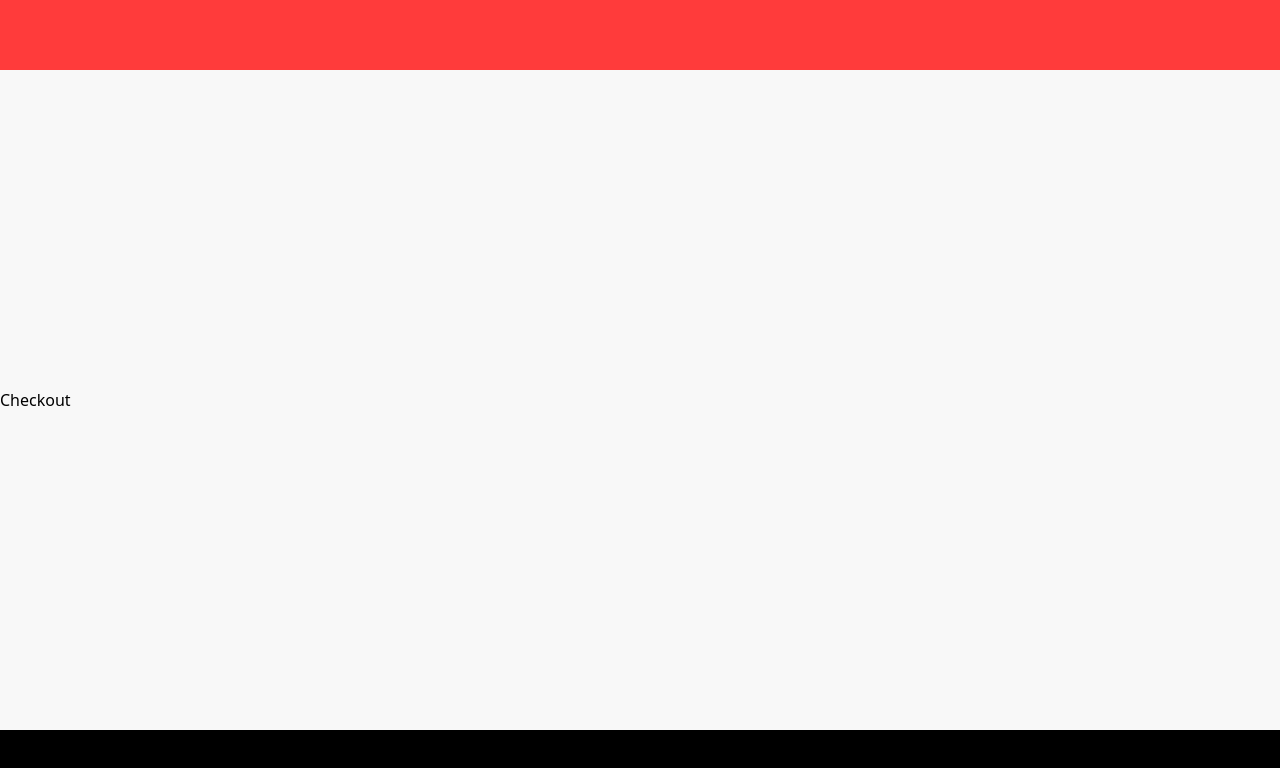
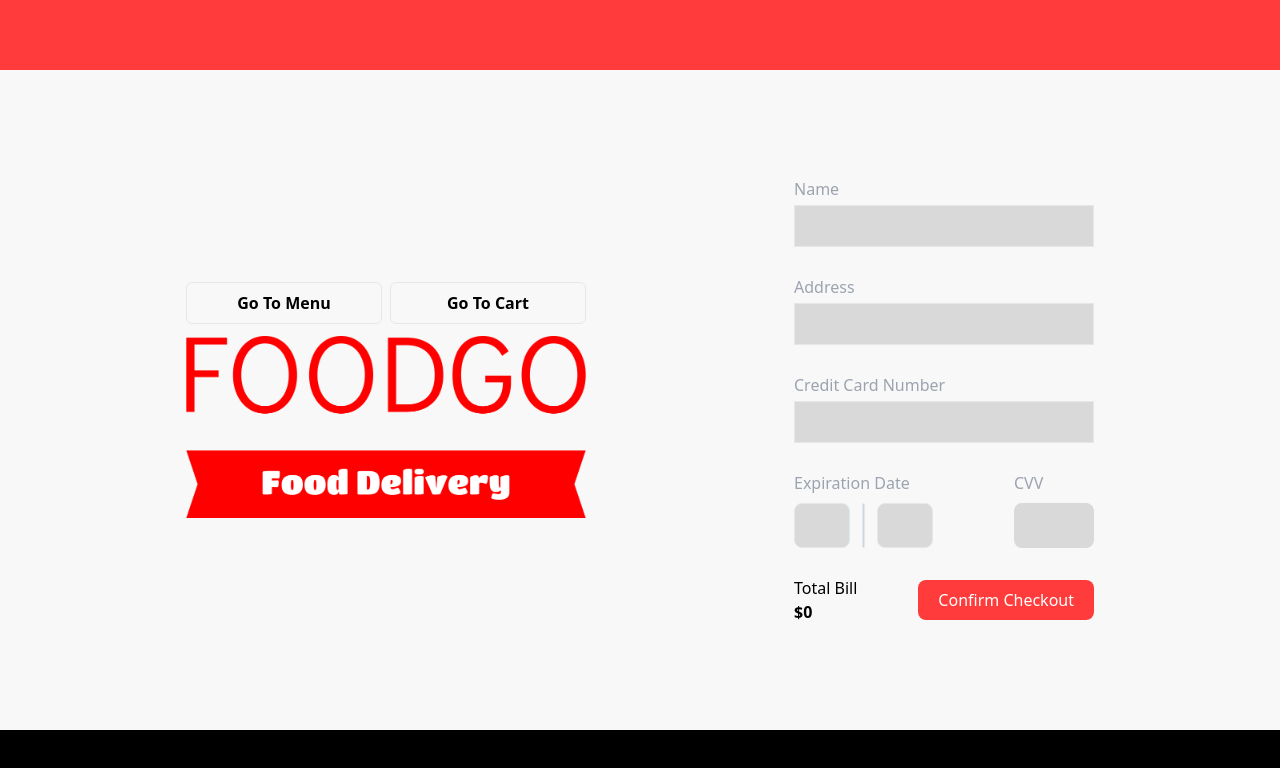
Before and after one commit to XavianMoody10/FoodGo, a React (Vite) app in the folder client/: page /checkout in a window 1280 px wide. Shown: the top 768 px of the page. Built offline with nearby package versions, Linux system fonts and the light colour scheme.

Commit message:
Fixed CartItem functionality

```diff
--- a/client/package.json
+++ b/client/package.json
@@ -11,11 +11,13 @@
   },
   "dependencies": {
     "framer-motion": "^10.12.16",
+    "numbro": "^2.3.6",
     "react": "^18.2.0",
     "react-dom": "^18.2.0",
     "react-icons": "^4.9.0",
     "react-lazy-load-image-component": "^1.6.0",
-    "react-router-dom": "^6.12.1"
+    "react-router-dom": "^6.12.1",
+    "uuid": "^9.0.0"
   },
   "devDependencies": {
     "@types/react": "^18.0.37",
--- a/client/src/components/CartItem/CartItem.jsx
+++ b/client/src/components/CartItem/CartItem.jsx
@@ -1,9 +1,10 @@
-import React, { useContext } from "react";
+import React, { useContext, useEffect } from "react";
 import { CartContext } from "../../context/CartContext";
 import { burgers } from "../../data/burgers.data";
 import { pizza } from "../../data/pizza.data";
 import { desert } from "../../data/desert.data";
 import { fruits } from "../../data/fruit.data";
+import numbro from "numbro";
 
 export const CartItem = ({ item }) => {
   const { id, name, image, price, qty } = item;
@@ -28,7 +29,12 @@ export const CartItem = ({ item }) => {
           </li>
           <li>
             <span>Price: </span>
-            <strong>${parseFloat(price.toFixed(2))}</strong>
+            <strong>
+              {numbro(price).formatCurrency({
+                thousandSeparated: true,
+                mantissa: 2,
+              })}
+            </strong>
           </li>
           <li>
             <span>Quantity: </span>
@@ -40,21 +46,21 @@ export const CartItem = ({ item }) => {
       <div className=" flex flex-col w-fit gap-2">
         <button
           className=" border px-9 py-2 rounded-md hover:bg-black hover:text-white duration-200"
-          onClick={() => increaseItemQuantity(allFood[index])}
+          onClick={() => increaseItemQuantity(item)}
         >
           Increase Quantity
         </button>
 
         <button
           className=" border px-9 py-2 rounded-md hover:bg-black hover:text-white duration-200"
-          onClick={() => decreaseItemQuantity(allFood[index], item)}
+          onClick={() => decreaseItemQuantity(item)}
         >
           Decrease Quantity
         </button>
 
         <button
           className=" border px-9 py-2 rounded-md hover:bg-black hover:text-white duration-200"
-          onClick={() => removeItem(allFood[index])}
+          onClick={() => removeItem(allFood[index], item)}
         >
           Remove
         </button>
--- a/client/src/components/FoodOption/FoodOption.jsx
+++ b/client/src/components/FoodOption/FoodOption.jsx
@@ -4,7 +4,7 @@ import { LazyLoadImage } from "react-lazy-load-image-component";
 import { CartContext } from "../../context/CartContext";
 
 export const FoodOption = ({ option, index, displayMessageHandler }) => {
-  const { name, image, price } = option;
+  const { id, name, image, price } = option;
   const [loaded, isLoaded] = useState(false);
   const { addItem } = useContext(CartContext);
 
@@ -34,7 +34,7 @@ export const FoodOption = ({ option, index, displayMessageHandler }) => {
         className=" border w-full p-1 text-white bg-[#FF3B3B] rounded-md hover:shadow-md"
         onClick={() => {
           addItem(option);
-          displayMessageHandler();
+          displayMessageHandler(option);
         }}
       >
         Add To Cart
--- /dev/null
+++ b/client/src/components/FormInput/FormInput.jsx
@@ -0,0 +1,11 @@
+import React from "react";
+
+export const FormInput = ({ inputFor, inputType }) => {
+  return (
+    <input
+      type={inputType}
+      name={inputFor}
+      className=" border bg-[#D9D9D9] p-2 w-full"
+    />
+  );
+};
--- /dev/null
+++ b/client/src/components/FormLabelInput/FormLabelInput.jsx
@@ -0,0 +1,13 @@
+import React from "react";
+import { FormInput } from "../FormInput/FormInput";
+
+export const FormLabelInput = ({ name, inputType }) => {
+  return (
+    <div className=" flex flex-col gap-1">
+      <label htmlFor={name} className=" text-gray-400">
+        {name.charAt(0).toUpperCase() + name.slice(1)}
+      </label>
+      <FormInput inputFor={name} inputType={inputType}></FormInput>
+    </div>
+  );
+};
--- a/client/src/context/CartContext.jsx
+++ b/client/src/context/CartContext.jsx
@@ -1,5 +1,5 @@
 // MyContext.js
-import React, { createContext, useState } from "react";
+import React, { createContext, useEffect, useState } from "react";
 
 // Create a new context
 export const CartContext = createContext();
@@ -9,35 +9,28 @@ export const CartContextProvider = ({ children }) => {
   const [cart, setCart] = useState([]);
 
   const increaseItemQuantity = (option) => {
-    const itemIndex = cart.findIndex((item) => item.id === option.id);
-    const updatedCart = cart.map(
-      (item, index) =>
-        index === itemIndex && {
-          ...item,
-          price: item.price + option.price,
-          qty: item.qty + 1,
-        }
-    );
+    const deepClone = JSON.parse(JSON.stringify(cart));
+    const itemIndex = deepClone.findIndex((item) => item.id === option.id);
+    const singlePrice = deepClone[itemIndex].price / deepClone[itemIndex].qty;
 
-    setCart(updatedCart);
+    deepClone[itemIndex].qty = deepClone[itemIndex].qty + 1;
+    deepClone[itemIndex].price = deepClone[itemIndex].price + singlePrice;
+
+    setCart(deepClone);
   };
 
-  const decreaseItemQuantity = (option, cartItem) => {
-    const itemIndex = cart.findIndex((item) => item.id === option.id);
+  const decreaseItemQuantity = (option) => {
+    const deepClone = JSON.parse(JSON.stringify(cart));
+    const itemIndex = deepClone.findIndex((item) => item.id === option.id);
+    const singlePrice = deepClone[itemIndex].price / deepClone[itemIndex].qty;
 
-    if (cartItem.qty === 1) {
-      removeItem(cartItem);
+    deepClone[itemIndex].qty = deepClone[itemIndex].qty - 1;
+    deepClone[itemIndex].price = deepClone[itemIndex].price - singlePrice;
+
+    if (deepClone[itemIndex].qty < 1) {
+      removeItem(option);
     } else {
-      const updatedCart = cart.map(
-        (item, index) =>
-          index === itemIndex && {
-            ...item,
-            price: item.price - option.price,
-            qty: item.qty - 1,
-          }
-      );
-
-      setCart(updatedCart);
+      setCart(deepClone);
     }
   };
 
@@ -47,12 +40,14 @@ export const CartContextProvider = ({ children }) => {
   };
 
   const addItem = (item) => {
-    const exist = cart.filter(({ id }) => id === item.id);
+    const deepClone = JSON.parse(JSON.stringify(cart));
+    const exist = deepClone.filter(({ id }) => id === item.id);
+    const newItem = { ...item, qty: 1 };
 
     if (exist.length) {
       increaseItemQuantity(item);
     } else {
-      setCart((prev) => [...prev, { ...item, qty: 1, price: item.price }]);
+      setCart([...deepClone, newItem]);
     }
   };
 
--- a/client/src/hooks/GetCartFullPrice.jsx
+++ b/client/src/hooks/GetCartFullPrice.jsx
@@ -1,4 +1,9 @@
-export const getCartFullPrice = (cart) => {
+import { useContext } from "react";
+import { CartContext } from "../context/CartContext";
+
+export const getCartFullPrice = () => {
+  const { cart } = useContext(CartContext);
+
   const fullPrice = [...cart].reduce((acc, cur) => cur.price + acc, 0);
 
   return fullPrice;
--- a/client/src/pages/Cart.jsx
+++ b/client/src/pages/Cart.jsx
@@ -24,12 +24,12 @@ export const Cart = () => {
       </div>
 
       {cart.length ? (
-        <div className=" w-3/5">
+        <div className=" w-3/5 mb-10">
           <div className=" flex flex-col gap-5 w-full mb-10">{cartItems}</div>
           <div className=" w-full text-lg flex justify-between mb-3">
             <p>
               Full Price:
-              <strong> ${parseFloat(getCartFullPrice(cart).toFixed(2))}</strong>
+              <strong> ${parseFloat(getCartFullPrice().toFixed(2))}</strong>
             </p>
 
             <p>
--- a/client/src/pages/Checkout.jsx
+++ b/client/src/pages/Checkout.jsx
@@ -1,5 +1,80 @@
 import React from "react";
+import logo from "../assets/logo.png";
+import { FormLabelInput } from "../components/FormLabelInput/FormLabelInput";
+import { getCartFullPrice } from "../hooks/GetCartFullPrice";
+import { Link } from "react-router-dom";
 
 export const Checkout = () => {
-  return <div>Checkout</div>;
+  return (
+    <div className=" flex items-center justify-center">
+      <div className=" flex gap-52 items-center">
+        <div className=" flex flex-col items-center">
+          <div className=" flex gap-2 w-full mb-3">
+            <Link
+              to={"/"}
+              className=" w-full text-center border p-2 font-semibold hover:bg-black hover:text-white duration-150 rounded-md"
+            >
+              Go To Menu
+            </Link>
+            <Link
+              to={"/cart"}
+              className=" w-full text-center border p-2 font-semibold hover:bg-black hover:text-white duration-150 rounded-md"
+            >
+              Go To Cart
+            </Link>
+          </div>
+          <img src={logo} alt="logo" className=" max-w-[400px]"></img>
+        </div>
+
+        <form action="POST" className=" flex flex-col gap-7 w-[300px]">
+          <FormLabelInput name={"name"} inputType={"text"} />
+          <FormLabelInput name={"Address"} inputType={"text"} />
+          <FormLabelInput name={"Credit Card Number"} inputType={"text"} />
+
+          <div className=" flex gap-4 items-start justify-between">
+            <div className=" flex flex-col h-fit gap-2">
+              <p className=" text-gray-400">Expiration Date</p>
+
+              <div className=" flex gap-3">
+                <input
+                  type="text"
+                  className=" border bg-[#D9D9D9] p-2 w-14 rounded-lg"
+                />
+                <div className=" h-[45px] border w-[3px] bg-slate-300 rounded-sm"></div>
+                <input
+                  type="text"
+                  className=" border bg-[#D9D9D9] p-2 w-14 rounded-lg"
+                />
+              </div>
+            </div>
+
+            <div className=" flex flex-col gap-2">
+              <label htmlFor="cvv" className=" text-gray-400">
+                CVV
+              </label>
+              <input
+                type="text"
+                className=" w-20 h-[45px] bg-[#D9D9D9] rounded-lg pl-3"
+                maxLength={4}
+              />
+            </div>
+          </div>
+
+          <div className=" flex justify-between items-center">
+            <p className=" flex flex-col">
+              Total Bill
+              <strong>${getCartFullPrice()}</strong>
+            </p>
+
+            <button
+              className=" bg-[#FF3B3B] hover:bg-red-500 text-white py-2 px-5 rounded-lg"
+              onSubmit={(e) => e.defaultPrevented()}
+            >
+              Confirm Checkout
+            </button>
+          </div>
+        </form>
+      </div>
+    </div>
+  );
 };
--- a/client/src/pages/Home.jsx
+++ b/client/src/pages/Home.jsx
@@ -11,6 +11,7 @@ import { fruits } from "../data/fruit.data";
 import { CartIcon } from "../components/CartIcon/CartIcon";
 import { CartMessage } from "../components/CartMessage/CartMessage";
 import { CartMessages } from "../features/CartMessages/CartMessages";
+import { v4 as uuidv4 } from "uuid";
 
 export const Home = () => {
   const [active, setActive] = useState(0);
@@ -20,7 +21,7 @@ export const Home = () => {
 
   // Handler for displaying messages when user clicks a food option
   const displayMessage = () => {
-    setClickMessages((prev) => [...prev, "click"]);
+    setClickMessages((prev) => [...prev, uuidv4()]);
   };
 
   // clear setClickMessages state after 5 seconds
```
Also changed, not shown: 1 other file (tests, documents, lock files or other folders).
